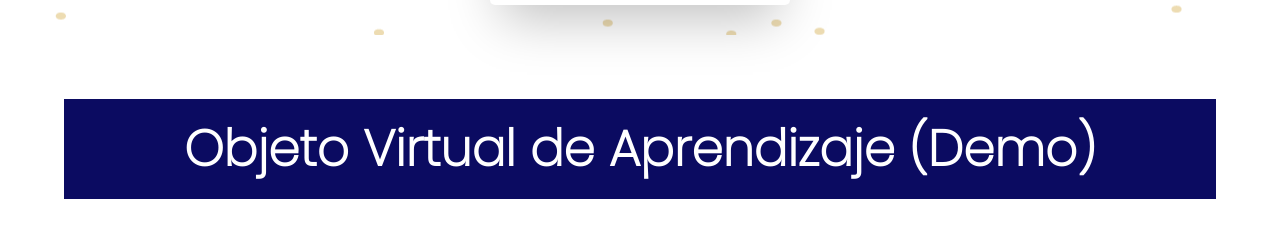
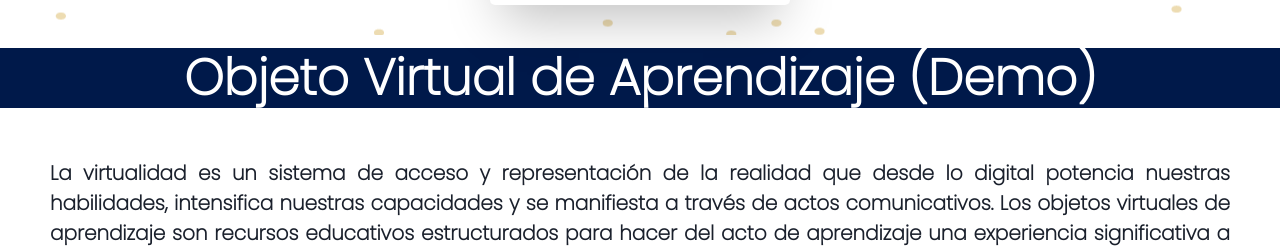
Before and after one commit to skolmi/nextjs-app-client, a Next.js app: page /preschool in a window 1280 px wide. Shown: the part 1523-1772 px from the top of the page. Built offline with nearby package versions, Linux system fonts and the light colour scheme.

Commit message:
fix background titulo demo

```diff
--- a/pages/highschool.js
+++ b/pages/highschool.js
@@ -77,7 +77,7 @@ export default function highSchool() {
                     </div>
                 </div>
             </section>
-            <Box className={style.container}>
+            <Box background='#00194A'>
                 <Text className={style.title}>Objeto Virtual de Aprendizaje (Demo)</Text>
             </Box>
             <Box className={style.containers}>
--- a/pages/index.module.css
+++ b/pages/index.module.css
@@ -595,7 +595,7 @@ text-align: center;
 }
 
 .container{
-    background-color: #0B0B61;
+    /* background-color: #0B0B61; */
     padding: 20px;
 }
 .containers {
--- a/pages/preschool.js
+++ b/pages/preschool.js
@@ -59,7 +59,7 @@ export default function preschool() {
                     </div> */}
                 </div>
             </section>
-            <Box className={style.container}>
+            <Box background='#00194A'>
                 <Text className={style.title}>Objeto Virtual de Aprendizaje (Demo)</Text>
             </Box>
             <Box className={style.containers}>
--- a/pages/primary.js
+++ b/pages/primary.js
@@ -62,7 +62,7 @@ export default function primary() {
                     </div>
                 </div>
             </section>
-            <Box className={style.container}>
+            <Box background='#00194A'>
                 <Text className={style.title}>Objeto Virtual de Aprendizaje (Demo)</Text>
             </Box>
             <Box className={style.containers}>
```
